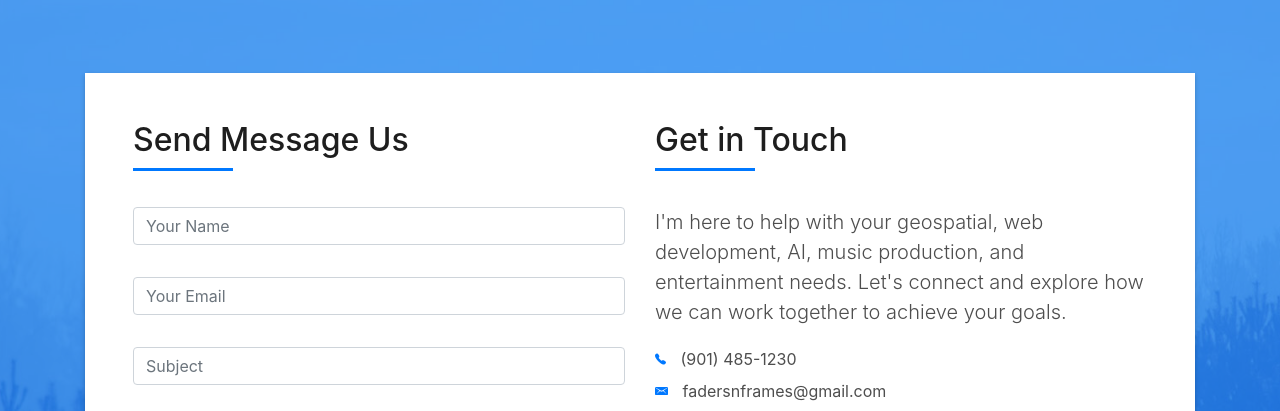
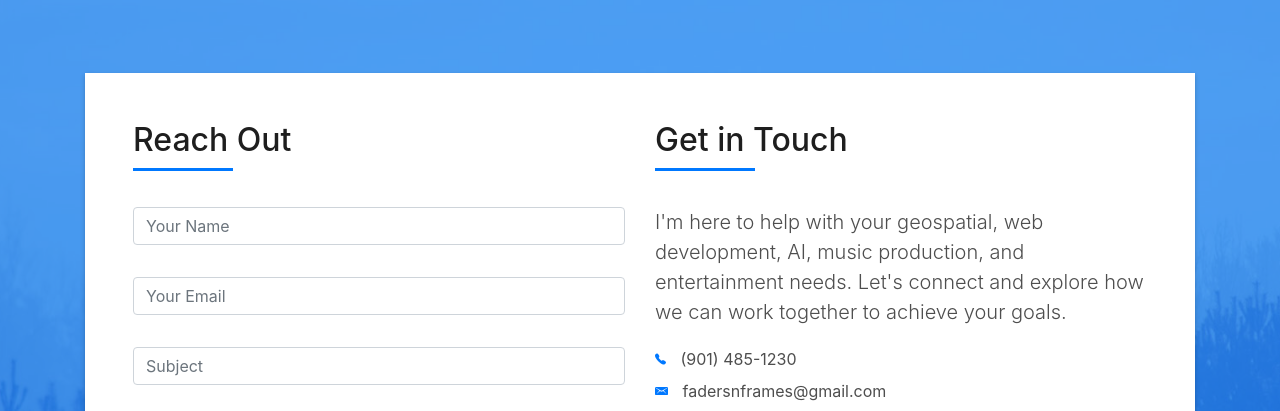
Before and after one commit to altwitt/Fader-Frame, a plain HTML site: page index.html in a window 1280 px wide. Shown: the part 2899-3310 px from the top of the page. Drawn offline with nearby package versions, Linux system fonts and the light colour scheme; files whose address does not match are found by name.

Commit message:
Update index.html

```diff
--- a/index.html
+++ b/index.html
@@ -388,7 +388,7 @@
                 <div class="row">
                   <div class="col-md-6">
                     <div class="title-box-2">
-                      <h5 class="title-left">Send Message Us</h5>
+                      <h5 class="title-left">Reach Out</h5>
                     </div>
                     <div>
                       <form
```
